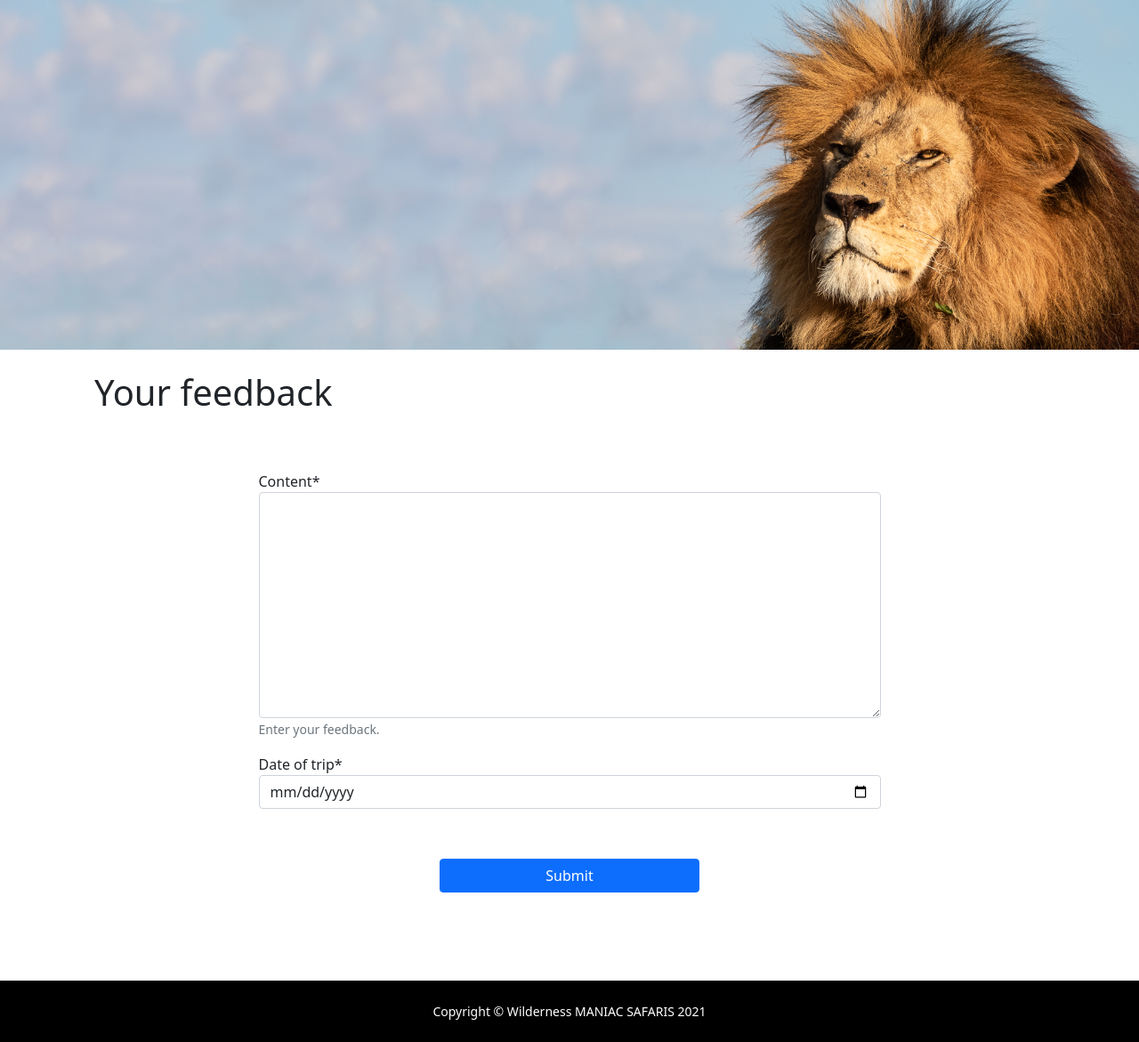
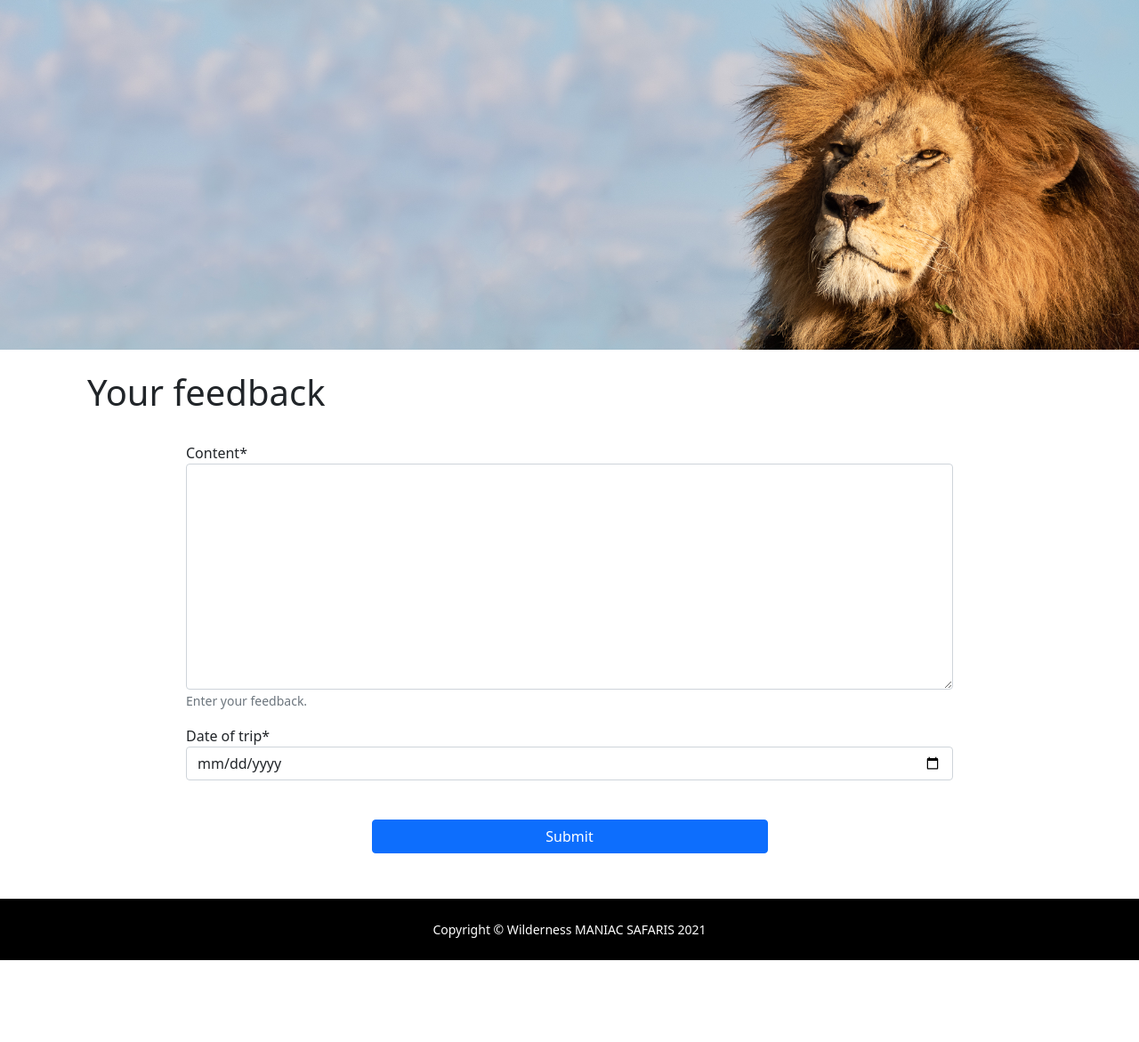
Before and after one commit to jvida/safari, a Django app: page /catalog/feedback/create/ in a window 1280 px wide. Shown: the part 197-1368 px from the top of the page at 89% size. After the commit the page ends 1276 px from the top, so only its background shows below. Run offline with Django 3.2, Linux system fonts and the light colour scheme; the visitor is signed in with stand-in values (Sample User, id 1); some libraries are stand-ins or nearby versions.

Commit message:
Form layouts adjusted

```diff
--- a/catalog/static/css/styles.css
+++ b/catalog/static/css/styles.css
@@ -29,8 +29,8 @@
 }
 
 .form-group {
-    padding-top: 0.5rem;
-    padding-bottom: 0.5rem;
+    /*padding-top: 0.5rem;*/
+    padding-bottom: 1rem;
 }
 
 .invalid-feedback {
--- a/catalog/templates/catalog/feedback_form.html
+++ b/catalog/templates/catalog/feedback_form.html
@@ -4,23 +4,21 @@
 {% load crispy_forms_tags %}
 
 {% block content %}
-  <div class="px-4 pt-4">
+  <div class="px-2 px-lg-3 pt-4">
     <h1>Your feedback</h1>
   </div>
 
   <div class="container">
-    <div class="row justify-content-center">
-      <div class="col-lg-9">
-        <div class="p-5">
-          <form action="" method="post">
-            {% csrf_token %}
-            {{ form|crispy }}
-            <div class="d-grid gap-2 col-5 mx-auto py-5">
-              <button class="btn btn-primary" type="submit">Submit</button>
-            </div>
-          </form>
-        </div>
+    <div class="row justify-content-center pt-4 pb-4">
+      <div class="col-12 px-2 px-md-4 col-lg-11 col-xl-10">
+        <form action="" method="post" id="feedback-form">
+          {% csrf_token %}
+          {{ form|crispy }}
+        </form>
       </div>
+    </div>
+    <div class="d-grid col-9 col-sm-5 mx-auto pt-1 pb-5">
+      <button class="btn btn-primary" form="feedback-form" type="submit">Submit</button>
     </div>
   </div>
 {% endblock %}
--- a/catalog/templates/catalog/feedback_list.html
+++ b/catalog/templates/catalog/feedback_list.html
@@ -4,14 +4,14 @@
 {% load static %}
 
 {% block content %}
-  <div class="px-2 px-lg-3 pt-4 pb-4">
+  <div class="px-2 px-lg-3 pt-4">
     <h1>Feedbacks</h1>
   </div>
 
   <div class="container">
     {% if feedback_list %}
       {% for feedback in feedback_list %}
-        <div class="row justify-content-center py-3">
+        <div class="row justify-content-center pt-4">
           <div class="col-12 col-md-11 col-lg-11 px-2 px-md-4 pt-lg-0">
             <div class="px-3 py-3 px-md-5 py-md-4 border rounded" id="feedback">
               <div class="feedback-header">
@@ -72,7 +72,7 @@
 
 {% block extra_button %}
   <div class="container">
-    <div class="d-grid col-9 col-sm-5 mx-auto pt-4 pb-5">
+    <div class="d-grid col-9 col-sm-5 mx-auto pt-5 pb-5">
       <a class="btn btn-primary" href="{% url 'feedback-create' %}" role="button">Add feedback</a>
     </div>
   </div>
```
Also changed, not shown: catalog/templates/catalog/create_expedition.html (+5 -9 lines), catalog/templates/catalog/profile_edit.html (+10 -10 lines), catalog/templates/catalog/sign_up.html (+10 -13 lines).
